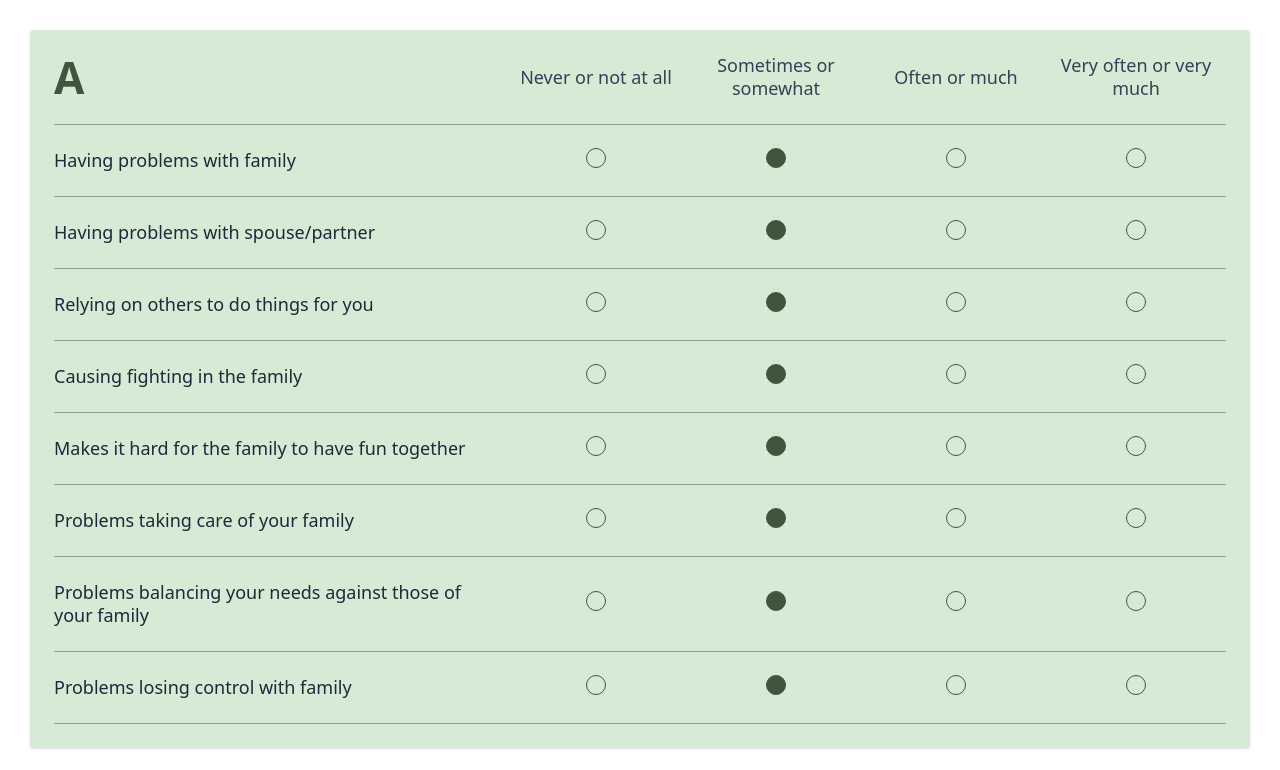
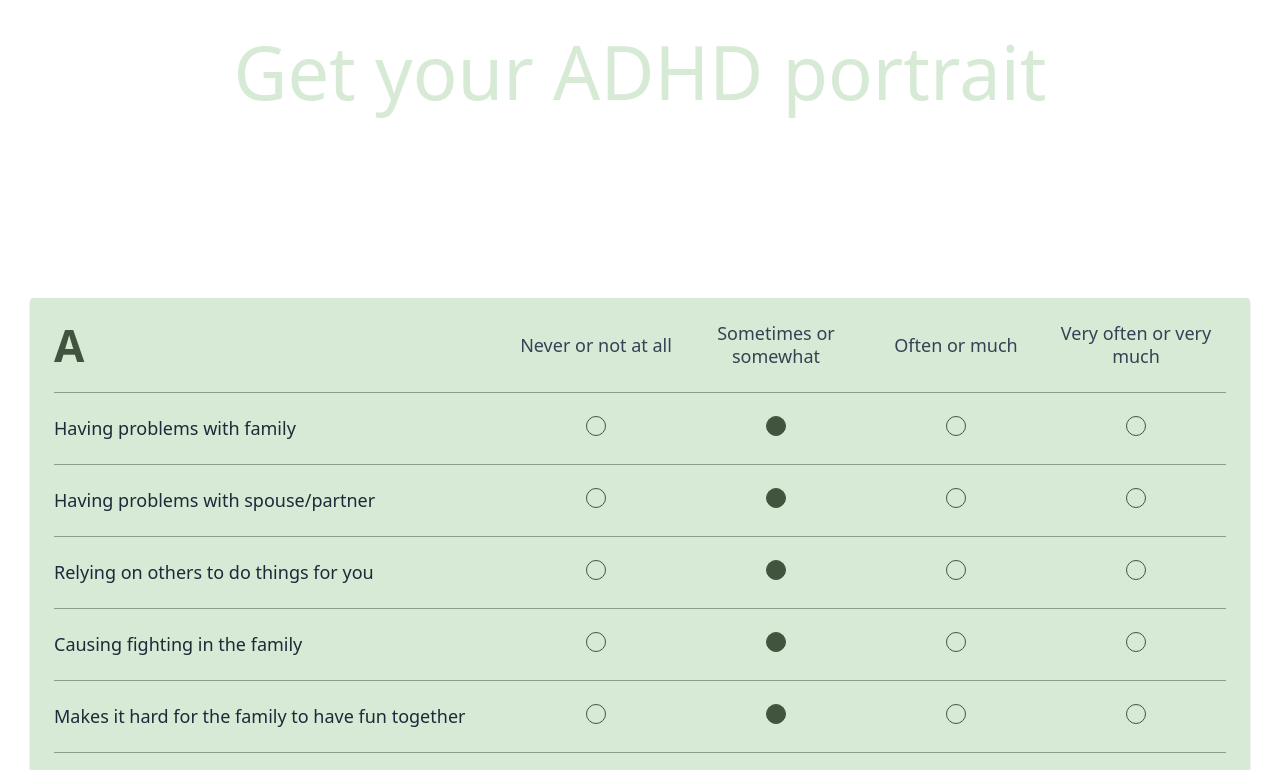
Before and after one commit to rafaelspiljak/benefida, a React (Vite) app: page / in a window 1280 px wide. Shown: the top 770 px of the page. Built offline with nearby package versions, Linux system fonts and the light colour scheme.

Commit message:
feat: force classes

```diff
--- a/index3.html
+++ b/index3.html
@@ -13,7 +13,7 @@
   </head>
   <body>
     <div id="form-adhd-widget"></div>
-    <script src="https://cdn.jsdelivr.net/gh/rafaelspiljak/benefida@bfbe698f469319fb2af422ea584d8eec8db003cf/dist/assets/index.js?v=1"></script>
+    <script src="https://cdn.jsdelivr.net/gh/rafaelspiljak/benefida@c78eb7529efd69902c00529247162d4f1a3ce0e4/dist/assets/index.js"></script>
 
   </body>
 </html>
--- a/src/FamilyImpactSection.jsx
+++ b/src/FamilyImpactSection.jsx
@@ -358,7 +358,10 @@ export default function FamilyImpactSection() {
   }, []);
 
   return (
-    <div className="flex gap-6 flex-col items-center max-w-[1380px]">
+    <div className="flex gap-6 flex-col items-center max-w-[1380px] md:mb-[160px] mb-[90px]">
+      <h1 className="md:!text-[74px] md:!leading-[84px] !text-[40px] !leading-[48px] tracking-[1.5%] !text-[#D7EAD6] mb-[90px] md:mb-[160px]">
+        Get your ADHD portrait
+      </h1>
       {!submitted && (
         <>
           {sections.map((section, sectionIdx) => (
@@ -487,7 +490,7 @@ export default function FamilyImpactSection() {
       <div
         className={submitted ? "flex gap-6 flex-col items-center" : "hidden"}
       >
-        <h2 className="text-[18px] font-medium text-[#D7EAD6] leading-[23px] tracking-[1.5%]">
+        <h2 className="!text-[18px] !font-medium !text-[#D7EAD6] !leading-[23px] !tracking-[1.5%]">
           Here is your portrait! Feel free to download, print or even bring to
           an appointment.
         </h2>
--- a/src/Section.jsx
+++ b/src/Section.jsx
@@ -10,7 +10,7 @@ const options = [
 export const Section = memo(({ section, responses, handleChange }) => {
   return (
     <div className="bg-[#D7EAD6] rounded shadow p-[30px] md:p-6 w-full">
-      <h2 className="md:hidden text-[32px] text-[#41553E] text-left font-semibold mb-6">
+      <h2 className="md:hidden !text-[32px] !text-[#41553E] !text-left !font-semibold !mb-6">
         {section.label}
       </h2>
 
@@ -18,13 +18,13 @@ export const Section = memo(({ section, responses, handleChange }) => {
       <table className="hidden md:table w-full border-collapse !border-spacing-y-2">
         <thead>
           <tr>
-            <th className="text-left text-[44px] text-[#41553E] pb-6 leading-[100%] tracking-[1.5%]">
+            <th className="!text-left !text-[44px] text-[#41553E] !pb-6 !leading-[100%] !tracking-[1.5%]">
               {section.label}
             </th>
             {options.map((opt) => (
               <th
                 key={opt}
-                className="text-center text-[18px] font-medium text-gray-700 px-[5px] max-w-[180px] w-[180px] pb-6 leading-[23px] tracking-[1.5%]"
+                className="text-center text-[18px] font-medium text-gray-700 px-[5px] max-w-[180px] w-[180px] !pb-6 !leading-[23px] !tracking-[1.5%]"
               >
                 {opt}
               </th>
@@ -34,7 +34,7 @@ export const Section = memo(({ section, responses, handleChange }) => {
         <tbody>
           {section.questions.map((question, qIdx) => (
             <tr key={question} className="border-t border-[#41553E80]">
-              <td className="py-6 pr-4 text-[18px] font-medium text-gray-800 text-left leading-[23px] tracking-[1.5%]">
+              <td className="!py-6 !pr-4 !text-[18px] !font-medium !text-gray-800 !text-left !leading-[23px] !tracking-[1.5%]">
                 {question}
               </td>
               {options.map((_, optIdx) => (
```
Also changed, not shown: 1 other file (tests, documents, lock files or other folders).
